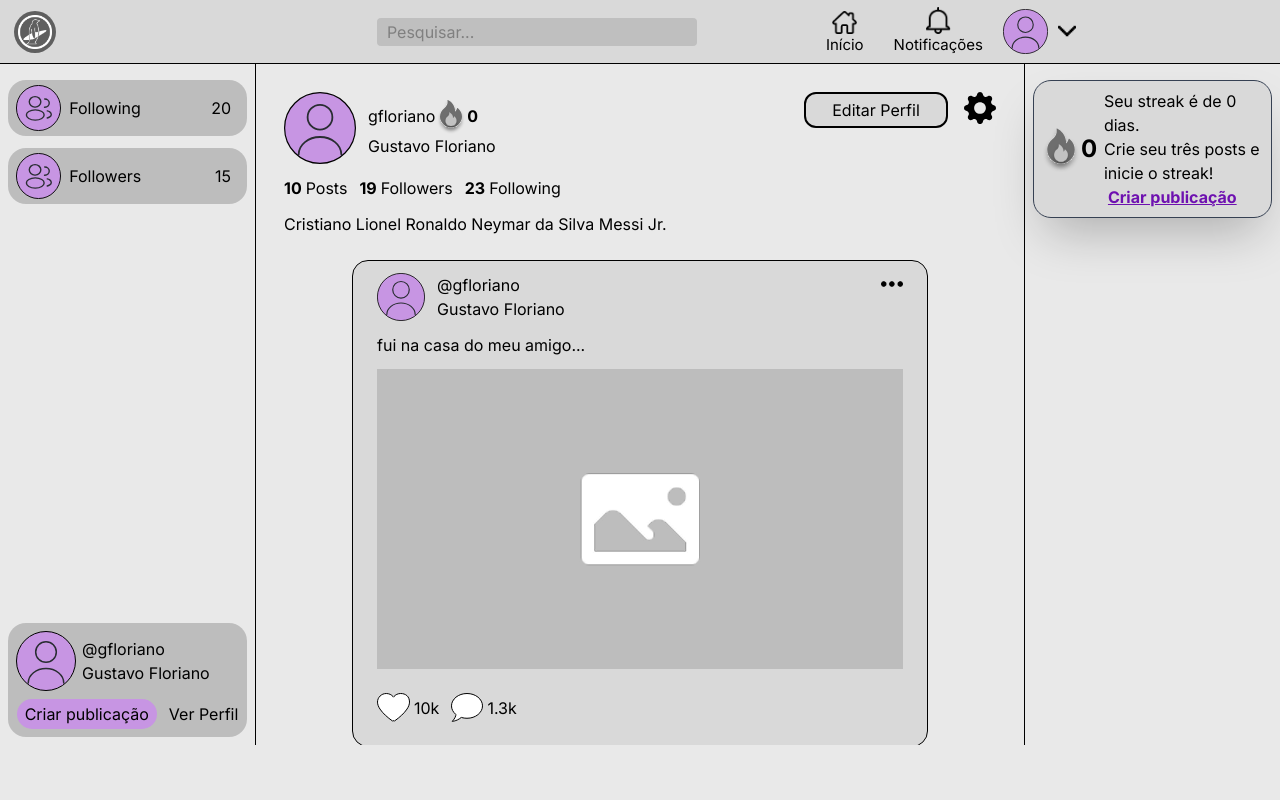
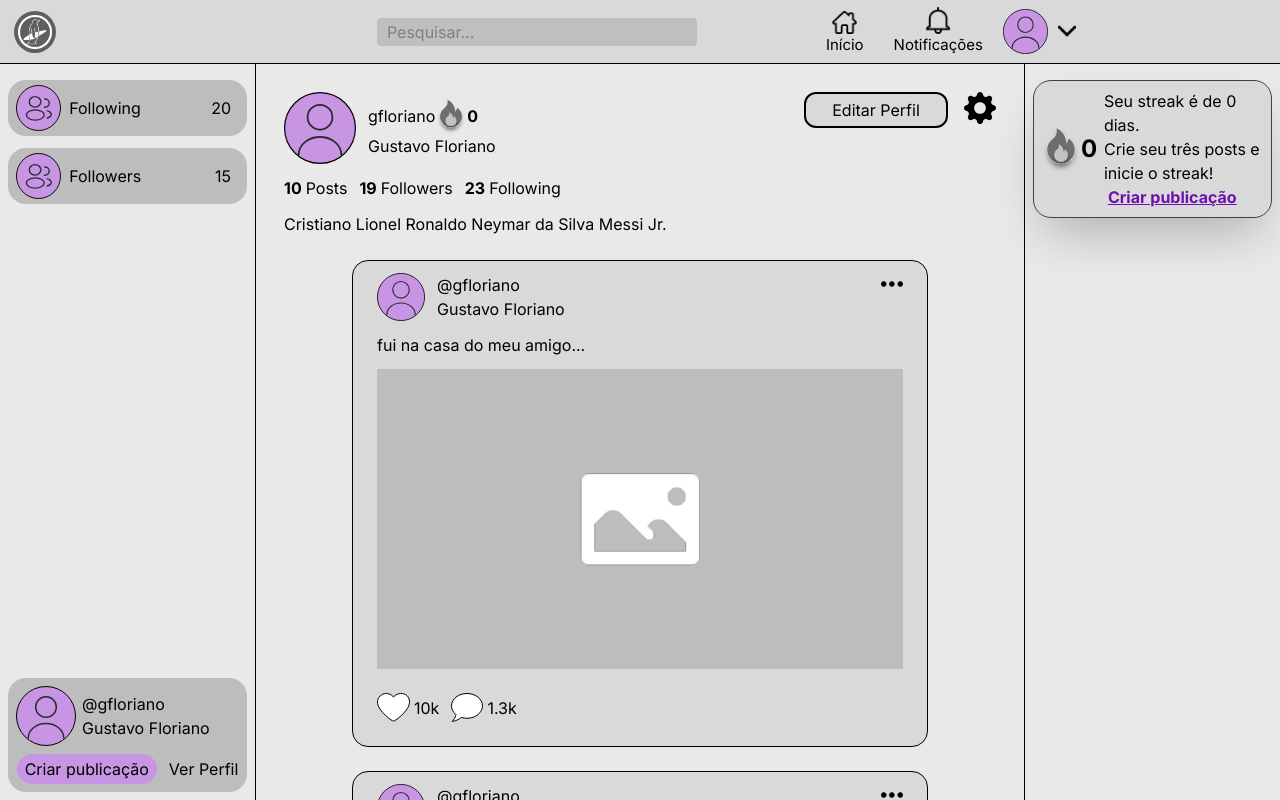
Before and after one commit to catolica-faculdade/pinguin-project, a React (Vite) app: page /profile in a window 1280 px wide. Built offline with nearby package versions, Linux system fonts and the light colour scheme.

Commit message:
style: remove padding bottom from pages

```diff
--- a/src/Pages/Followers.jsx
+++ b/src/Pages/Followers.jsx
@@ -63,7 +63,7 @@ function Followers() {
         <section>
             <NavBar />
             <TopNavMobile />
-            <section className="flex bg-user-icon h-dvh pt-[47px] pb-[55px] md:pt-[8vh]">
+            <section className="flex bg-user-icon h-dvh pt-[47px] md:pt-[8vh]">
                 <LeftMenu />
                 <div className="w-full md:w-3/5 flex flex-col overflow-y-scroll">
                 {followers.map((user) => {
--- a/src/Pages/Following.jsx
+++ b/src/Pages/Following.jsx
@@ -64,7 +64,7 @@ function Following(){
         <section>
             <NavBar />
             <TopNavMobile />
-            <section className="flex bg-user-icon h-dvh pt-[50px] pb-[55px] md:pt-[8vh]">
+            <section className="flex bg-user-icon h-dvh pt-[50px] md:pt-[8vh]">
                 <LeftMenu />
                 <div className="w-full md:w-3/5 flex flex-col overflow-y-scroll">
                 {following.map((user) => {
--- a/src/Pages/Profile.jsx
+++ b/src/Pages/Profile.jsx
@@ -45,7 +45,7 @@ function Profile() {
         <section>
             <NavBar />
             <TopNavMobile />
-            <section className='flex bg-user-icon pt-[50px] pb-[55px] md:pt-[8vh] h-dvh'>
+            <section className='flex bg-user-icon pt-[50px] md:pt-[8vh] h-dvh'>
             <LeftMenu/>
             {editMode
             ?
--- a/src/Pages/User.jsx
+++ b/src/Pages/User.jsx
@@ -90,7 +90,7 @@ function User(){
         <section>
             <NavBar />
             <TopNavMobile />
-            <section className='flex bg-user-icon pt-[50px] pb-[55px] md:pt-[8vh] h-dvh'>
+            <section className='flex bg-user-icon pt-[50px] md:pt-[8vh] h-dvh'>
             <LeftMenu/>
             {selectedUser
             ?
```
